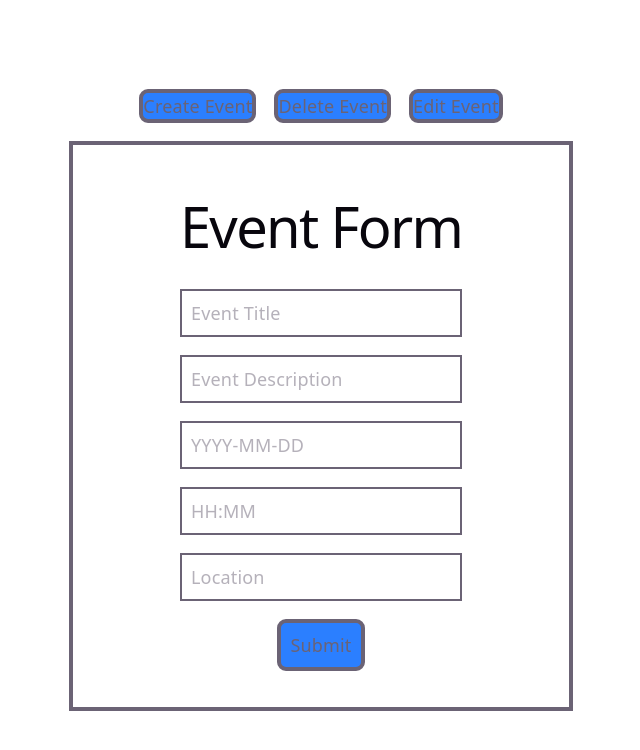
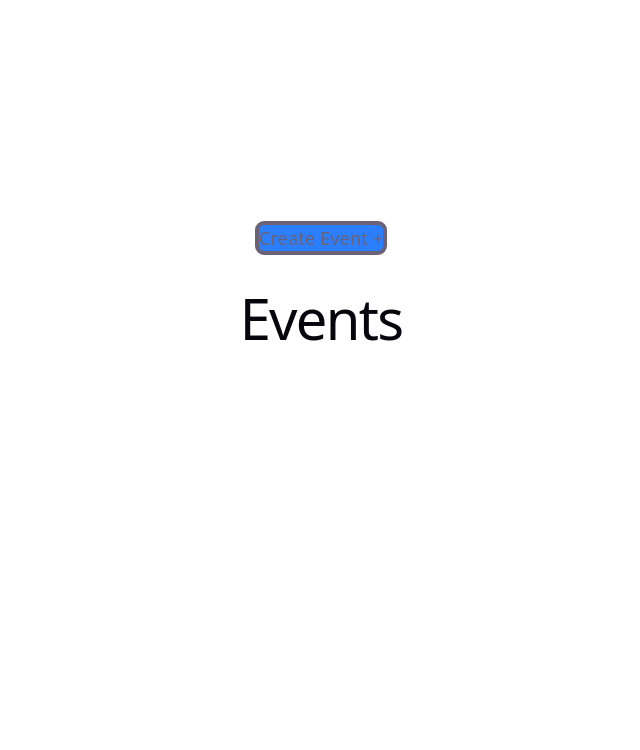
Before and after one commit to Chakit22/Events-app, a React (Vite) app: page / in a window 1280 px wide. Shown: the top 750 px of the page, without its empty margins (319-959 px from the left). Built offline with nearby package versions, Linux system fonts and the light colour scheme.

Commit message:
feat: Add delete and edit methods on the event card

```diff
--- a/src/App.tsx
+++ b/src/App.tsx
@@ -8,108 +8,20 @@ import { EventCard } from "./components/EventCard";
 import { type Event } from "./types/Event";
 import { EditEventForm } from "./components/EditEventForm";
 
-const tabs = [
-  { id: "create", label: "Create Event", component: <CreateEventForm /> },
-  { id: "delete", label: "Delete Event" },
-  { id: "edit", label: "Edit Event" },
-];
-
-const defaultEvents: Event[] = [
-  {
-    id: 1,
-    title: "Tech Innovation Summit",
-    description: "Explore the next decade of AI advancements and robotics.",
-    location: "Convention Centre, Hall A",
-    date: "2026-06-15",
-    time: "09:00 AM",
-  },
-  {
-    id: 2,
-    title: "Local Farmers Market",
-    description:
-      "Shop fresh organic produce and handmade crafts from local vendors.",
-    location: "Central Park Square",
-    date: "2026-06-20",
-    time: "08:00 AM",
-  },
-  {
-    id: 3,
-    title: "Live Jazz Night",
-    description:
-      "An evening of smooth classic jazz melodies and signature drinks.",
-    location: "The Blue Note Lounge",
-    date: "2026-06-21",
-    time: "07:30 PM",
-  },
-  {
-    id: 4,
-    title: "Charity 5K Fun Run",
-    description:
-      "Lace up your sneakers and run to support local children's hospitals.",
-    location: "Community Sports Field",
-    date: "2026-07-04",
-    time: "06:30 AM",
-  },
-  {
-    id: 5,
-    title: "Modern Art Exhibition",
-    description:
-      "Featuring spectacular abstract pieces from emerging local artists.",
-    location: "Downtown Gallery 404",
-    date: "2026-07-11",
-    time: "11:00 AM",
-  },
-  {
-    id: 6,
-    title: "Gourmet Cooking Class",
-    description:
-      "Learn the secrets of mastering traditional Italian pasta shapes.",
-    location: "Culinary Arts Institute",
-    date: "2026-07-18",
-    time: "02:00 PM",
-  },
-  {
-    id: 7,
-    title: "Startup Pitch Night",
-    description:
-      "Watch early-stage tech startups pitch to top angel investors.",
-    location: "Innovation Hub HQ",
-    date: "2026-07-25",
-    time: "06:00 PM",
-  },
-  {
-    id: 8,
-    title: "Stargazing & Astronomy",
-    description:
-      "Observe Saturn's rings through professional-grade telescopes.",
-    location: "Hilltop Observatory",
-    date: "2026-08-02",
-    time: "09:00 PM",
-  },
-  {
-    id: 9,
-    title: "Community Beach Clean",
-    description:
-      "Help protect local marine wildlife by clearing coastal litter.",
-    location: "Sunset Beach North",
-    date: "2026-08-08",
-    time: "07:00 AM",
-  },
-];
+const defaultEvents: Event[] = [];
 
 function App() {
   const [events, setEvents] = useState(defaultEvents);
-  const [isEditingId, setIsEditingId] = useState<number | null>(null);
-  const [activeId, setActiveId] = useState("create");
-  const active = tabs.find((tab) => tab.id === activeId);
+  const [isEditingId, setIsEditingId] = useState<string | null>(null);
+  const [isCreating, setIsCreating] = useState<boolean>(false);
 
-  const handleDelete = (id: number) => {
+  const handleDelete = (id: string) => {
     setEvents((prevEvents) =>
       prevEvents.filter((prevEvent) => prevEvent.id !== id),
     );
   };
 
-  const handleEdit = (id: number | undefined, data: Omit<Event, "id">) => {
+  const handleEdit = (id: string | undefined, data: Omit<Event, "id">) => {
     setEvents((prev) =>
       prev.map((event) => (event.id === id ? { ...event, ...data } : event)),
     );
@@ -117,46 +29,38 @@ function App() {
     setIsEditingId(null);
   };
 
+  const handleCreate = (data: Omit<Event, "id">) => {
+    setEvents((prev) => [...prev, { ...data, id: crypto.randomUUID() }]);
+    setIsCreating(false);
+  };
+
   return (
     <div className="min-h-screen flex justify-center items-center">
       <div className="flex flex-col justify-center items-center gap-4">
-        <div className="flex justify-center items-center gap-4">
-          {tabs.map((tab, i) => (
-            <button
-              key={i}
-              className="border-solid border-4 rounded-lg cursor-pointer bg-blue-500"
-              onClick={() => setActiveId(tab.id)}
-            >
-              {tab.label}
-            </button>
-          ))}
+        <div className="flex justify-end items-center">
+          <button
+            className="border-solid border-4 rounded-lg cursor-pointer bg-blue-500"
+            onClick={() => setIsCreating(true)}
+          >
+            Create Event +
+          </button>
         </div>
-        {active?.id == "delete" && (
-          <div className="flex flex-col justify-center items-center">
-            <h1>Events</h1>
-            <div className="grid gap-4 grid-cols-3 p-24">
-              {events.map((event, i) => (
-                <EventCard event={event} onDelete={handleDelete} />
-              ))}
-            </div>
-          </div>
-        )}
-        {active?.id == "create" && active.component}
-        {!isEditingId && active?.id == "edit" && (
+        {isCreating && <CreateEventForm onCreate={handleCreate} />}
+        {!isEditingId && !isCreating && (
           <div className="flex flex-col justify-center items-center">
             <h1>Events</h1>
             <div className="grid gap-4 grid-cols-3 p-24">
               {events.map((event, i) => (
                 <EventCard
                   event={event}
+                  onEdit={setIsEditingId}
                   onDelete={handleDelete}
-                  onEdit={setIsEditingId}
                 />
               ))}
             </div>
           </div>
         )}
-        {isEditingId !== null && active?.id == "edit" && (
+        {isEditingId !== null && (
           <EditEventForm
             event={events.find((event: Event) => event.id === isEditingId)}
             onEdit={handleEdit}
--- a/src/components/CreateEventForm.tsx
+++ b/src/components/CreateEventForm.tsx
@@ -1,14 +1,13 @@
 import { useForm, type SubmitHandler } from "react-hook-form";
+import { type Event } from "../types/Event";
 
-interface EventFormInputs {
-  title: string;
-  description: string;
-  location: string;
-  time: string;
-  date: string;
+type EventFormInputs = Omit<Event, "id">;
+
+interface CreateEventProps {
+  onCreate: (event: Omit<Event, "id">) => void;
 }
 
-export const CreateEventForm = () => {
+export const CreateEventForm = ({ onCreate }: CreateEventProps) => {
   const {
     register,
     handleSubmit,
@@ -17,12 +16,7 @@ export const CreateEventForm = () => {
     reset,
   } = useForm<EventFormInputs>();
 
-  const createEvent = (data: EventFormInputs) => {
-    console.log("Event created : ", data);
-    reset();
-  };
-
-  const onSubmit: SubmitHandler<EventFormInputs> = (data) => createEvent(data);
+  const onSubmit: SubmitHandler<EventFormInputs> = (data) => onCreate(data);
 
   return (
     <div className="min-w-md flex flex-col justify-center items-center gap-4 border-solid border-4 p-8">
--- a/src/components/EditEventForm.tsx
+++ b/src/components/EditEventForm.tsx
@@ -11,7 +11,7 @@ interface EventFormInputs {
 
 interface EditEventProps {
   event: Event | undefined;
-  onEdit: (id: number | undefined, data: Omit<Event, "id">) => void;
+  onEdit: (id: string | undefined, data: Omit<Event, "id">) => void;
 }
 
 export const EditEventForm = ({ event, onEdit }: EditEventProps) => {
--- a/src/components/EventCard.tsx
+++ b/src/components/EventCard.tsx
@@ -4,8 +4,8 @@ import { Trash } from "lucide-react";
 
 interface EventCardProps {
   event: Event;
-  onDelete: (id: number) => void;
-  onEdit: (id: number) => void;
+  onDelete: (id: string) => void;
+  onEdit: (id: string) => void;
 }
 
 export const EventCard = ({ event, onDelete, onEdit }: EventCardProps) => {
--- a/src/types/Event.ts
+++ b/src/types/Event.ts
@@ -1,5 +1,5 @@
 export interface Event {
-  id: number;
+  id: string;
   title: string;
   description: string;
   date: string;
```
